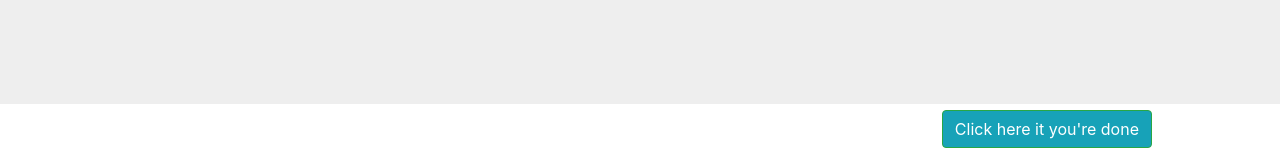
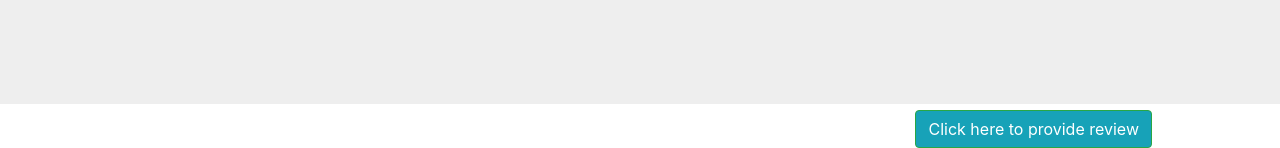
Before and after one commit to balumatta/1000untoldwords, a Django app: page /15/pdf/preview in a window 1280 px wide. Shown: the part 696-844 px from the top of the page. Run offline with Django 3.2, Linux system fonts and the light colour scheme; data comes from the database, SQL or seed files in the repository; some libraries are stand-ins or nearby versions.

Commit message:
button changes

```diff
--- a/templates/pdfPreviewPage.html
+++ b/templates/pdfPreviewPage.html
@@ -44,7 +44,7 @@ padding-left:30%;
 <form action="{% url 'book:feedback' user_id %}" method="GET">
     {% csrf_token %}
     <button style="float:right; margin-right:10%; background-color:#17a2b8" class="btn btn-success" type="submit"> Click
-        here it you're done
+        here to provide review
     </button>
 </form>
 <!--<a href="#" data-toggle="modal" data-target="#show_message"><i class="fa fa-plus"></i> show message </a>-->
```
